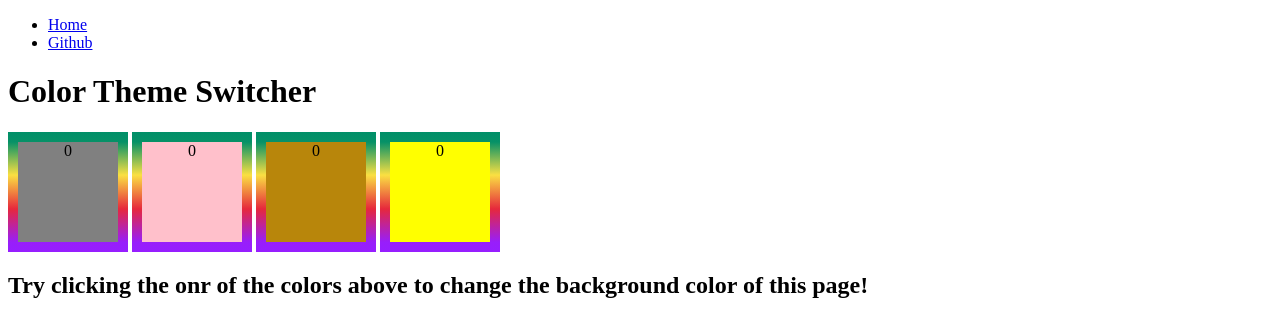
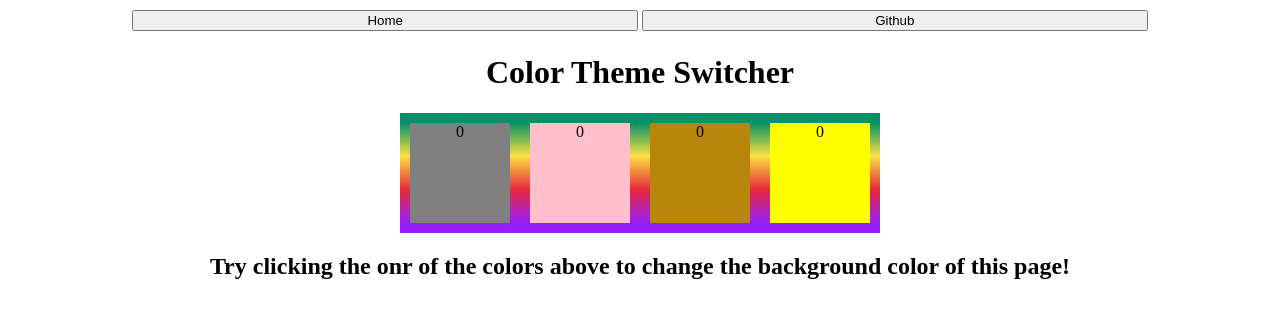
Before and after one commit to satinder99/JS-Practice, a plain HTML site: page Project01/ColorThemeSwitcher/colorSwitcher.html in a window 1280 px wide. Drawn offline with Linux system fonts and the light colour scheme.

Commit message:
added navigation bar

```diff
--- a/Project01/ColorThemeSwitcher/colorSwitcher.html
+++ b/Project01/ColorThemeSwitcher/colorSwitcher.html
@@ -7,14 +7,15 @@
     <link rel="stylesheet" href="./css/colorSwitcher.css">
 </head>
 <body>
-    <nav>
-        <ul class = "navbar">
-            <li><a href="../index.html">Home</a></li>
-            <li><a href = "https://github.com/satinder99/JS-Practice/tree/main/Project01">Github</a></li>
-        </ul>
+    <nav id="myNav">
+       <button class = "btn" onclick="window.location.href = '../index.html'">Home</button>
+       <button class = "btn" target="_blank" onclick = 'window.location.href="https://github.com/satinder99/JS-Practice/tree/main/Project01"' >Github</button>
     </nav>
     <div class="canvas">
+        <div class="centerMe">
             <h1>Color Theme Switcher</h1>
+        </div>
+        <div class="centerMe">
             <span class="button" id="grey" onclick="changeColor('grey')"><span class="clicks">0</span></span>
 
             <span class="button" id="pink" onclick="changeColor('pink')"><span class="clicks">0</span></span>
@@ -22,12 +23,14 @@
             <span class="button" id="darkgoldenrod" onclick="changeColor('darkgoldenrod')"><span class="clicks">0</span></span>
 
             <span class="button" id="yellow" onclick="changeColor('yellow')"><span class="clicks">0</span></span>
-
+        </div>
+        <div class="centerMe">
             <h2>
                 Try clicking the onr of the colors above
                 <span> to change the background color of this page!</span>
             </h2>
         </div>
+    </div>
 </body>
 <script src="./script/ColorSwitcher.js"></script>
 </html>
--- a/Project01/ColorThemeSwitcher/css/colorSwitcher.css
+++ b/Project01/ColorThemeSwitcher/css/colorSwitcher.css
@@ -22,3 +22,13 @@
 #pink{
     background-color: pink;
 }
+
+.btn{
+    width: 40%;
+    margin:2px
+}
+
+#myNav, .centerMe{
+    display:flex;
+    justify-content: center;
+}
```
Also changed, not shown: Project01/index.html (added, +11 -0 lines). Lines whose indentation alone changed are shown as unchanged.
